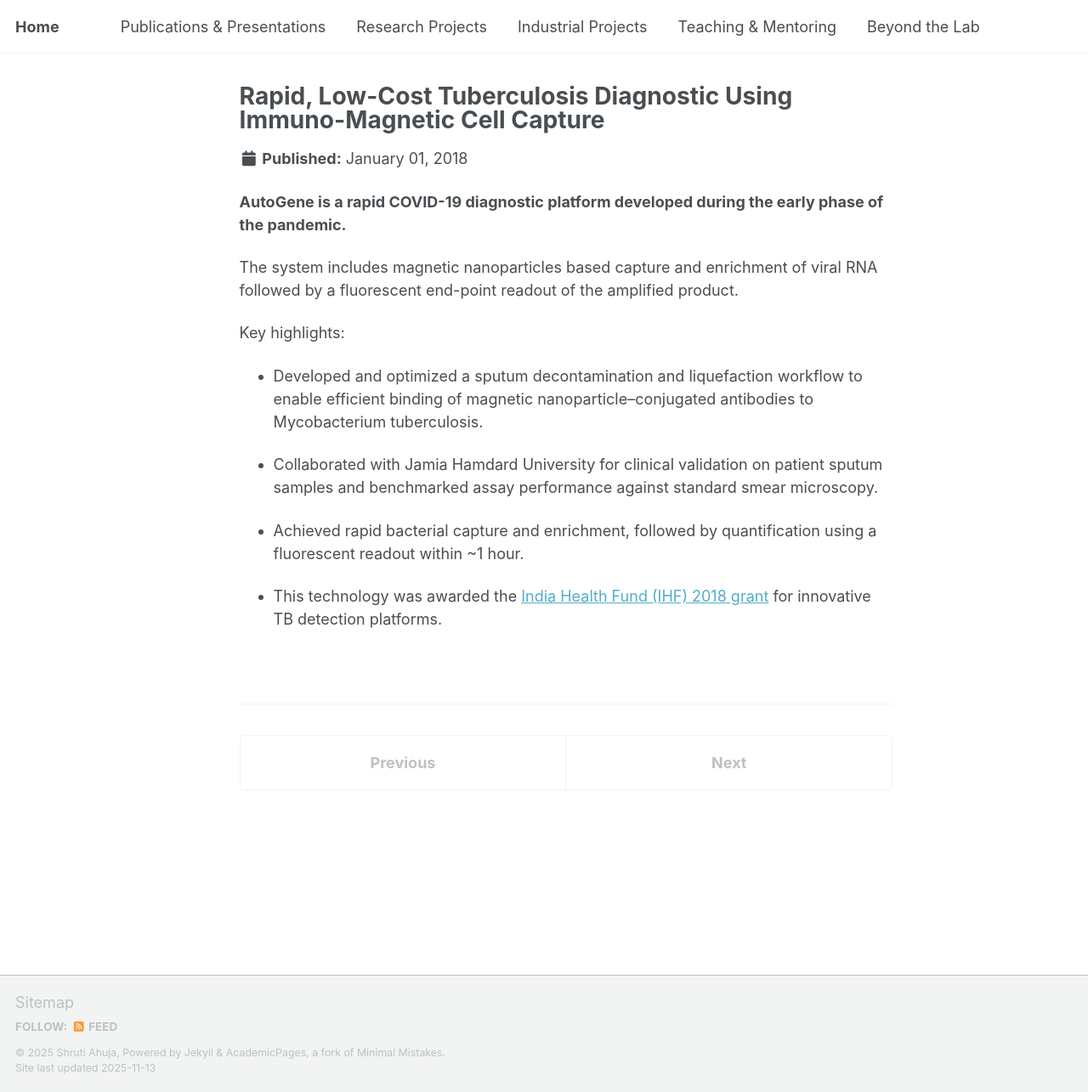
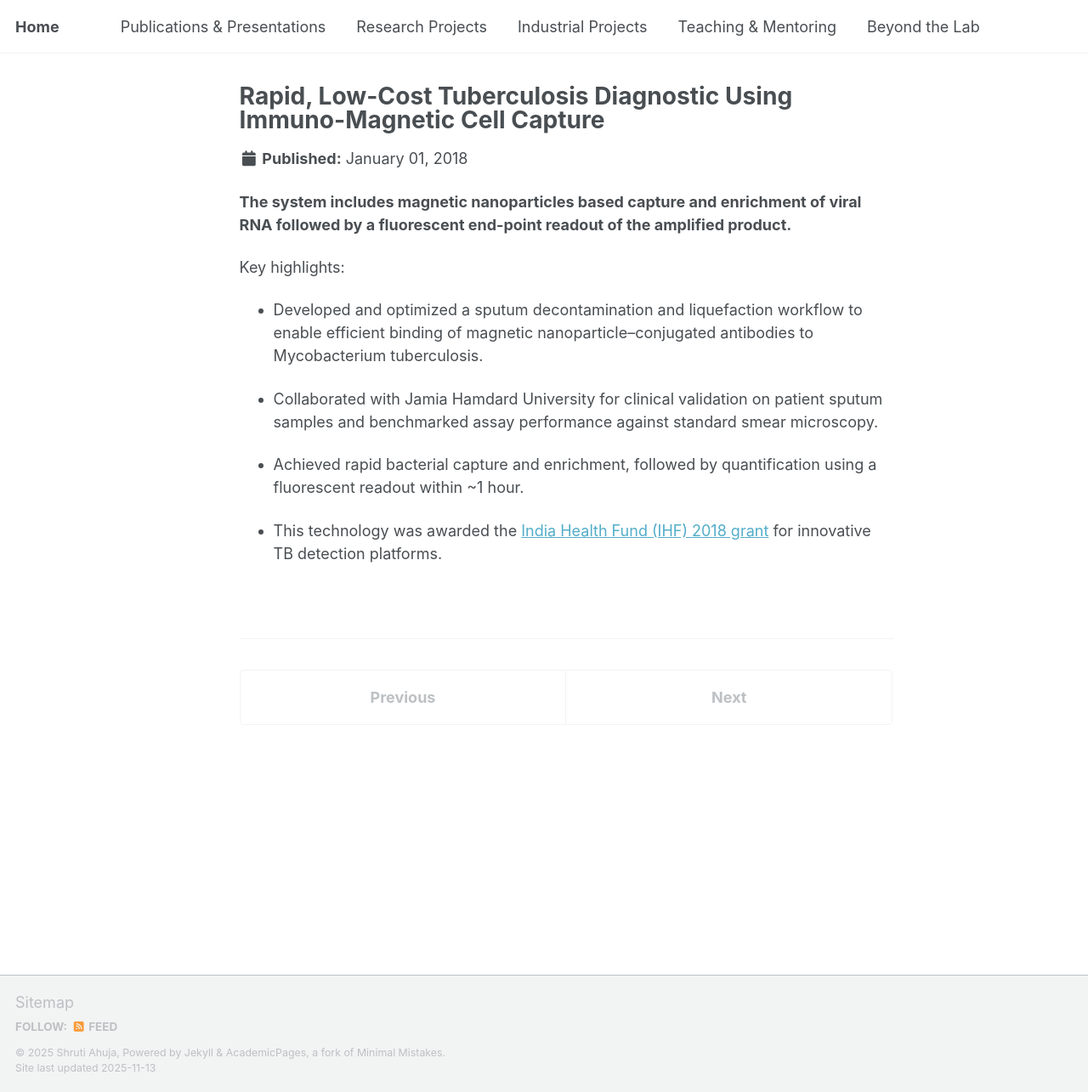
Before and after one commit to shrutiahuja/shrutiahuja.github.io, a Jekyll site: the page built from _industrial_projects/tb.md, in a window 1280 px wide and 1285 px high. Shown: the whole window at 85% size. Built offline with Jekyll 4.4.1, drawn with Linux system fonts in a browser that asks for light colours; a script that is not in the unit is left out.

Commit message:
Update tb.md

```diff
--- a/_industrial_projects/tb.md
+++ b/_industrial_projects/tb.md
@@ -7,9 +7,7 @@ excerpt: "Developed a highly sensitive novel platform technology for tuberculosi
 date: 2018-01-01
 ---
 
-**AutoGene is a rapid COVID-19 diagnostic platform developed during the early phase of the pandemic.**
-
-The system includes magnetic nanoparticles based capture and enrichment of viral RNA followed by a fluorescent end-point readout of the amplified product.
+**The system includes magnetic nanoparticles based capture and enrichment of viral RNA followed by a fluorescent end-point readout of the amplified product.**
 
 Key highlights:
 
```
